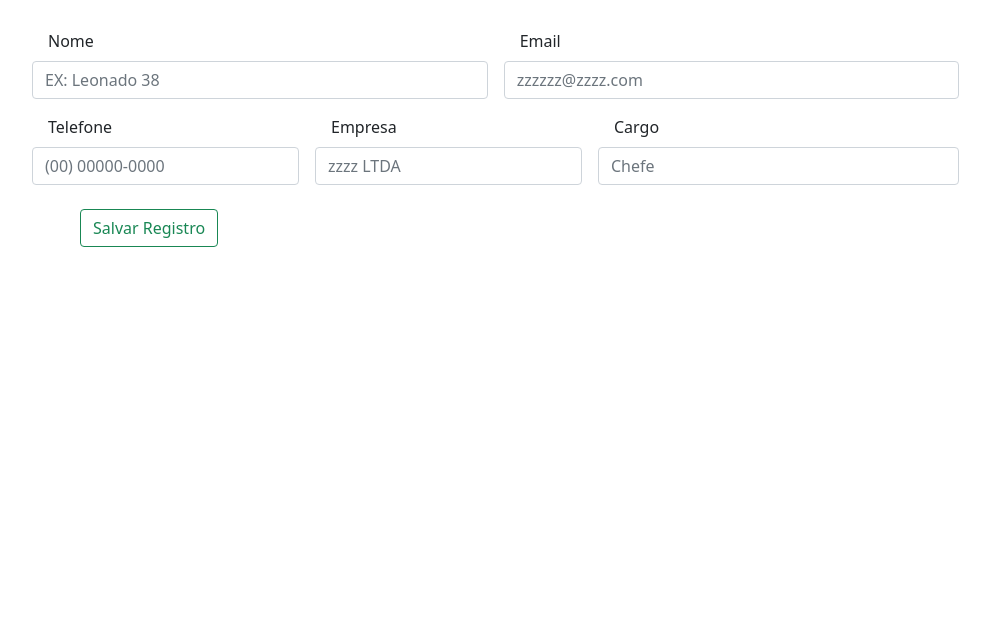
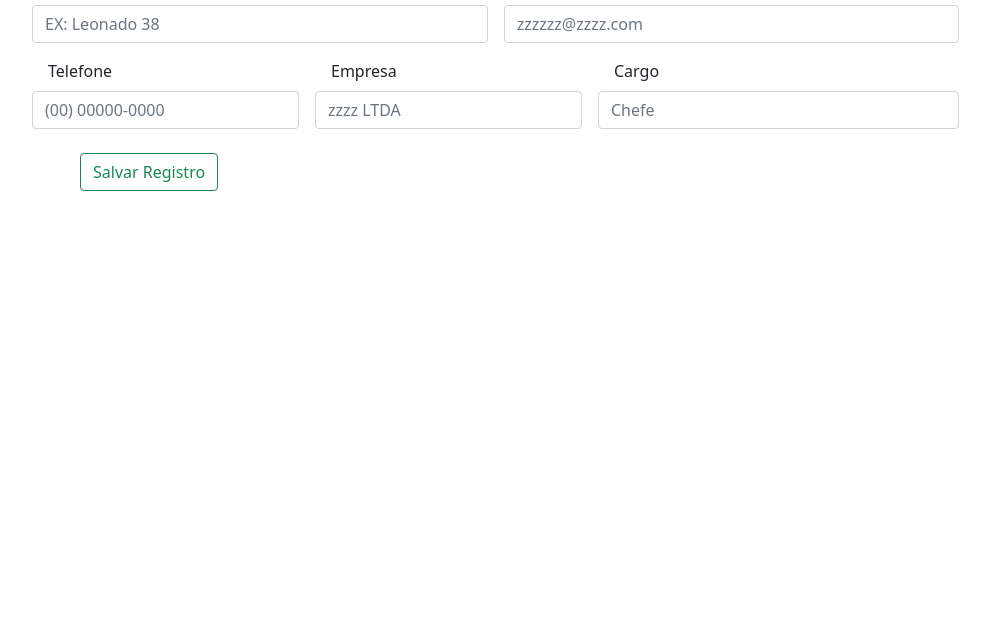
Before and after one commit to leonardoMeister/EAgenda-Web, a website with bundled scripts: page html/cadastroContato.html in a window 1280 px wide. Shown: the part 179-800 px from the top of the page, without its empty margins (50-1040 px from the left). Built offline with nearby package versions, Linux system fonts and the light colour scheme.

Commit message:
atualizacao de layout visualizacao

```diff
--- a/html/cadastroContato.html
+++ b/html/cadastroContato.html
@@ -1,5 +1,5 @@
 <!DOCTYPE html>
-<html lang="en">
+<html lang="en" style="height: 100%;">
 
 <head>
   <meta charset="UTF-8">
@@ -19,7 +19,7 @@
   <title>E-Agenda</title>
 </head>
 
-<body>
+<body class="h-100">
   <nav class="navbar navbar-expand-lg navbar-light bg-light fz">
 
     <div class="container">
@@ -34,7 +34,7 @@
               <a class="nav-link active" aria-current="page" href="../index.html">Home</a>
             </li>
             <li class="nav-item">
-              <a class="nav-link"  href="./features.html">Features</a>
+              <a class="nav-link" href="./features.html">Features</a>
             </li>
 
             <li class="nav-item dropdown">
@@ -53,41 +53,42 @@
     </div>
   </nav>
 
-  <div class="container mt-5">
+  <div class="container-sm">
 
+    <div class="mt-3 row">
 
-    <div class="row ms-5">
-      <h1 class="col mb-5 h1 m">Cadastro de Contato</h1>
+      <div class="ms-4 ">
+        <h1 class="col-12 mb-4">Cadastro de Contato</h1>
       </div>
 
-
+      <div class="justify-content-center ">
         <form id="formularioContato" action="../html/contatos.html" class="row g-3">
           <input type="number" hidden value="0" id="campoIdentificacao">
 
           <div class="col-md-5">
-        <label  class="form-label ms-3">Nome</label>
-        <input  type="text" id="nome" placeholder="EX: Leonado 38" required class="form-control">
+            <label class="form-label ms-3">Nome</label>
+            <input type="text" id="nome" placeholder="EX: Leonado 38" required class="form-control">
           </div>
 
           <div class="col-md-5" id="campodata2">
-        <label   class="form-label ms-3">Email</label>
+            <label class="form-label ms-3">Email</label>
             <input type="email" class="form-control" placeholder="zzzzzz@zzzz.com" required id="email">
           </div>
 
           <div class="col-md-3" id="campodata1">
-        <label   class="form-label ms-3">Telefone</label>
+            <label class="form-label ms-3">Telefone</label>
             <input type="tel" maxlength="15" class="form-control" placeholder="(00) 00000-0000" id="telefone">
           </div>
 
 
           <div class="col-md-3">
             <label for="inputState" class="form-label ms-3">Empresa</label>
-        <input type="text" class="form-control" placeholder="zzzz LTDA"  name="empresa" id="empresa">
+            <input type="text" class="form-control" placeholder="zzzz LTDA" name="empresa" id="empresa">
           </div>
 
           <div class="col-md-4">
             <label for="inputState" class="form-label ms-3">Cargo</label>
-        <input type="text" class="form-control" placeholder="Chefe"  name="cargo" id="cargo">
+            <input type="text" class="form-control" placeholder="Chefe" name="cargo" id="cargo">
           </div>
 
 
@@ -95,7 +96,8 @@
             <button id="salvarContato" type="submit" class="btn btn-outline-success ms-5">Salvar Registro</button>
           </div>
         </form>
-
+      </div>
+    </div>
   </div>
 
 
```
Lines whose indentation alone changed are shown as unchanged.
